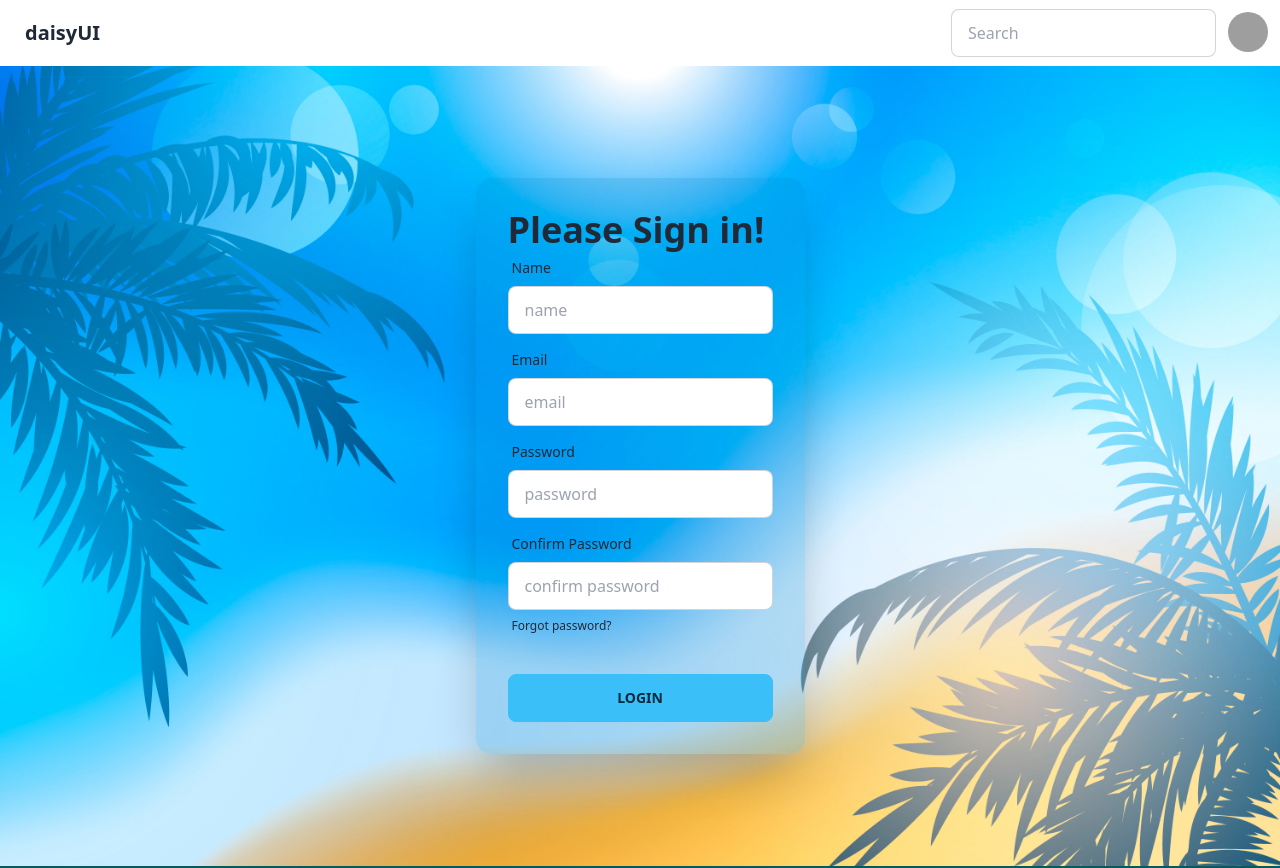
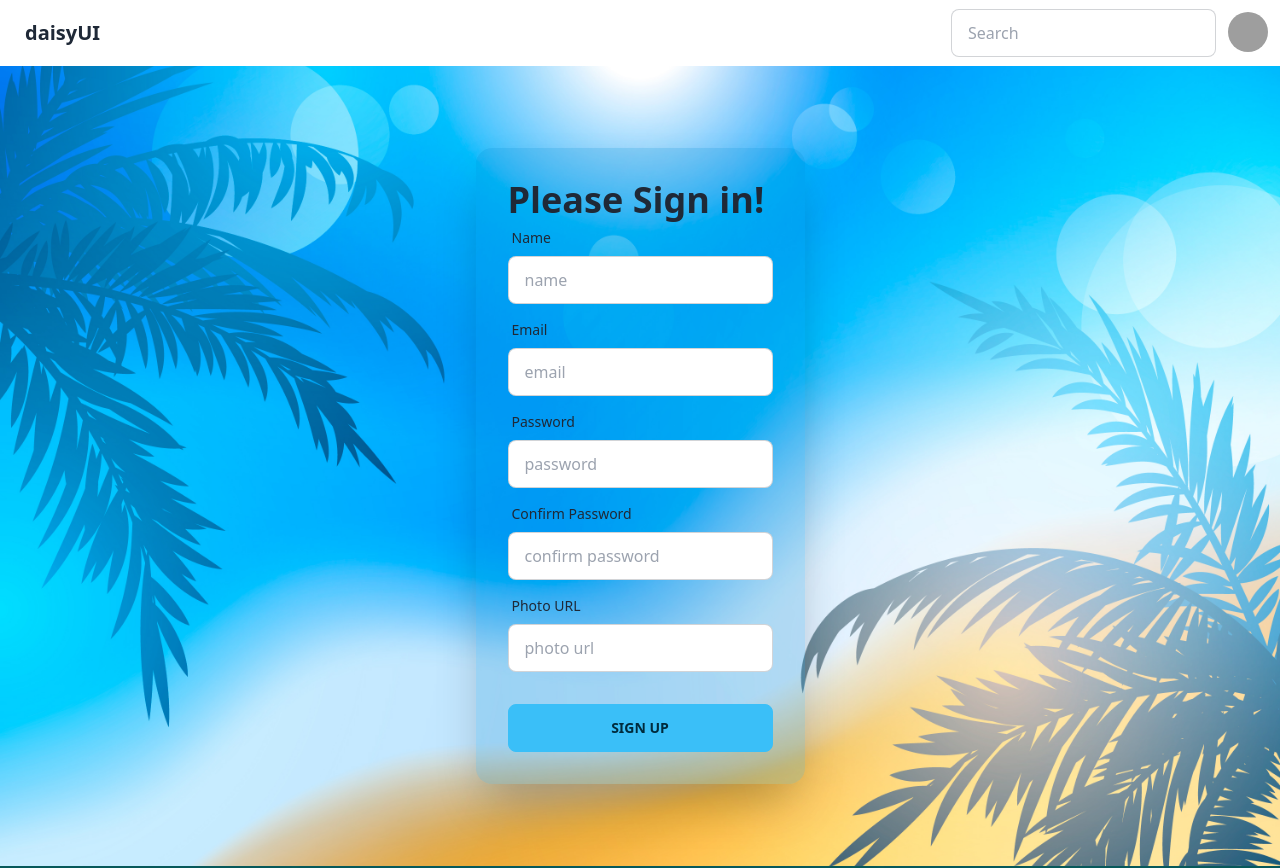
Before and after one commit to pinkir/shine-on-summer-client, a React (Vite) app: page /register in a window 1280 px wide. Shown: the top 868 px of the page. Built offline with nearby package versions, Linux system fonts and the light colour scheme; no server answers; grey boxes are pictures that could not be loaded.

Commit message:
password

```diff
--- a/src/Login/Register.jsx
+++ b/src/Login/Register.jsx
@@ -1,19 +1,43 @@
+import { useForm } from 'react-hook-form';
 import bg from '../images/bg2.jpg'
+import { useContext, useRef } from 'react';
+import { AuthContext } from '../Providers/AuthProvider';
+
+
+
 const Register = () => {
+    const { createUser } = useContext(AuthContext);
+    const { register, handleSubmit, reset, watch, formState: { errors } } = useForm();
+    const password = useRef({});
+    password.current = watch('password', '');
+
+    const onSubmit = data => {
+        reset()
+        console.log(data)
+        createUser(data.email, data.password)
+            .then(result => {
+                const loggedUser = result.user;
+                console.log(loggedUser)
+            })
+    };
+
+
     return (
-        <div className="hero min-h-screen" style={{backgroundImage: `url(${bg})`}}>
+        <div className="hero min-h-screen" style={{ backgroundImage: `url(${bg})` }}>
             <div className="hero-content flex-col lg:flex-row-reverse">
 
                 <div className="card flex-shrink-0 w-full max-w-sm shadow-2xl bg-sky-600 bg-opacity-20 my-8">
-                    <div className="card-body">
+                    <form onSubmit={handleSubmit(onSubmit)} className="card-body">
                         <div className="form-control">
                             <h1 className="text-4xl font-bold">Please Sign in!</h1>
                             <label className="label">
                                 <span className="label-text">Name</span>
                             </label>
                             <input type="text" placeholder="name"
+                                {...register("name", { required: true })}
                                 name="name"
                                 className="input input-bordered" />
+                            {errors.name && <span className='text-rose-500'>This field is required</span>}
                         </div>
                         <div className="form-control">
 
@@ -21,6 +45,7 @@ const Register = () => {
                                 <span className="label-text">Email</span>
                             </label>
                             <input type="email" placeholder="email"
+                                {...register("email", { required: true })}
                                 name="email"
                                 className="input input-bordered" />
                         </div>
@@ -29,23 +54,53 @@ const Register = () => {
                                 <span className="label-text">Password</span>
                             </label>
                             <input type="password" placeholder="password"
+                                {...register("password", {
+                                    required: true,
+                                    minLength: 6,
+                                    maxLength: 20,
+                                    pattern: /(?=.*[a-z])(?=.*[A-Z])(?=.*?[0-9])(?=.*[#$@!%&*?])/
+
+                                })}
                                 name="password"
+
                                 className="input input-bordered" />
+                            {errors.password?.type == 'required' && <span className='text-rose-500'>This field is required</span>}
+                            {errors.password?.type == 'minLength' && <span className='text-rose-500'> Add minimum 6 characters</span>}
+                            {errors.password?.type == 'minLength' && <span className='text-rose-500'>Add maximum 20 characters</span>}
+                            {errors.password?.type == 'pattern' && <span className='text-rose-500'>Password must have one uppercase one lowercase one special character one number.</span>}
+                            {errors.password && <p>{errors.password.message}</p>}
 
                         </div>
                         <div className="form-control">
                             <label className="label">
                                 <span className="label-text">Confirm Password</span>
                             </label>
-                            <input type="confirm" placeholder="confirm password" className="input input-bordered" />
+                            <input type="password" placeholder="confirm password"
+                                {...register("confirm", { required: true ,
+                                validate: (value) =>
+                                    value === password.current || 'Passwords do not match',})}
+                                name='confirm'
+
+
+                                className="input input-bordered" />
+                                {errors.confirm && <p>{errors.confirm.message}</p>}
+
+                        </div>
+                        <div className="form-control">
                             <label className="label">
-                                <a href="#" className="label-text-alt link link-hover">Forgot password?</a>
+                                <span className="label-text">Photo URL</span>
                             </label>
+                            <input type="url" placeholder="photo url"
+                                {...register("photo", { required: true })}
+                                name='photo'
+                                className="input input-bordered" />
+                            {errors.photo && <span className='text-rose-500'>This field is required</span>}
+
                         </div>
                         <div className="form-control mt-6">
-                            <button className="btn btn-info">Login</button>
+                            <button className="btn btn-info">Sign Up</button>
                         </div>
-                    </div>
+                    </form>
                 </div>
             </div>
         </div>
```
Lines whose indentation alone changed are shown as unchanged.
